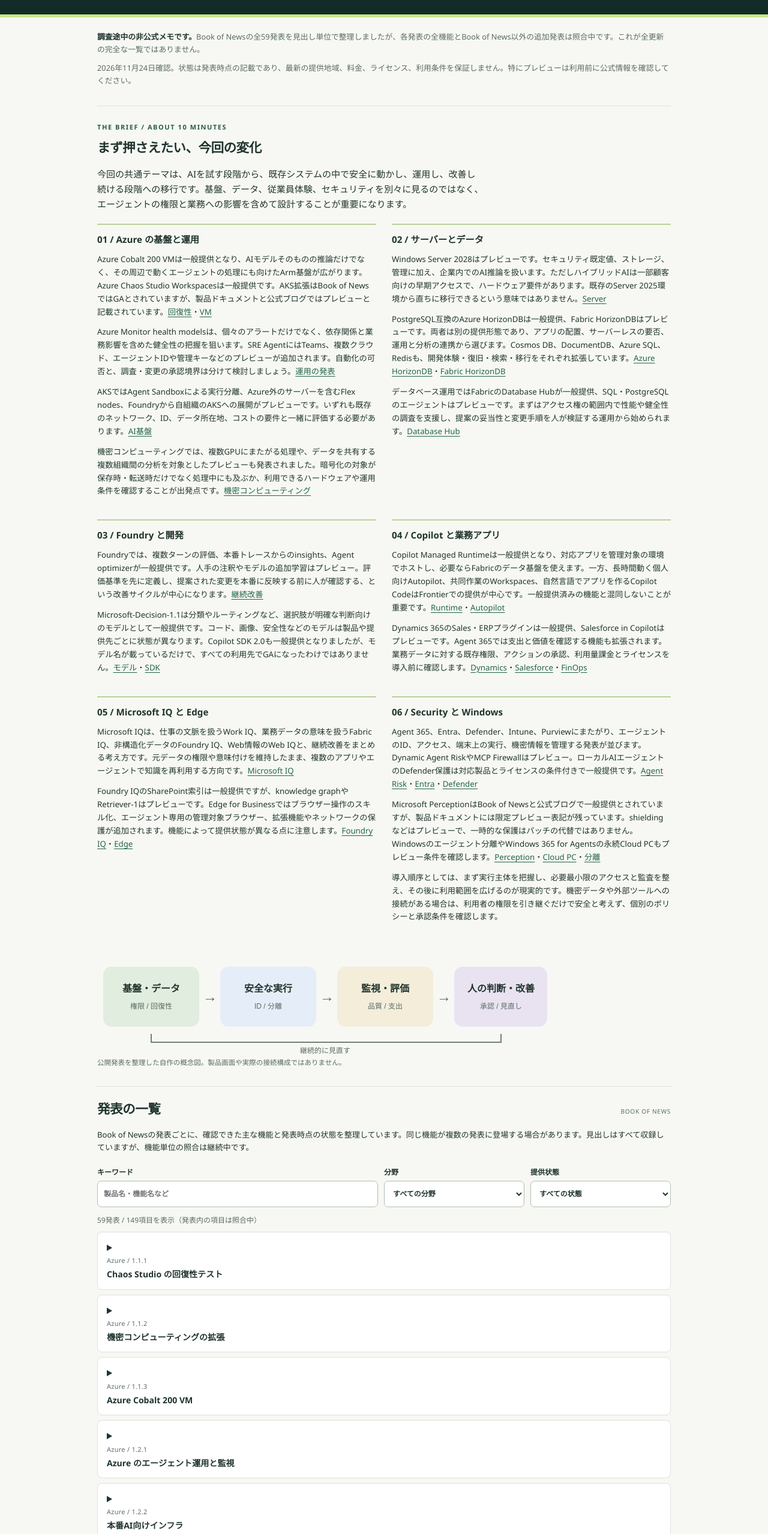
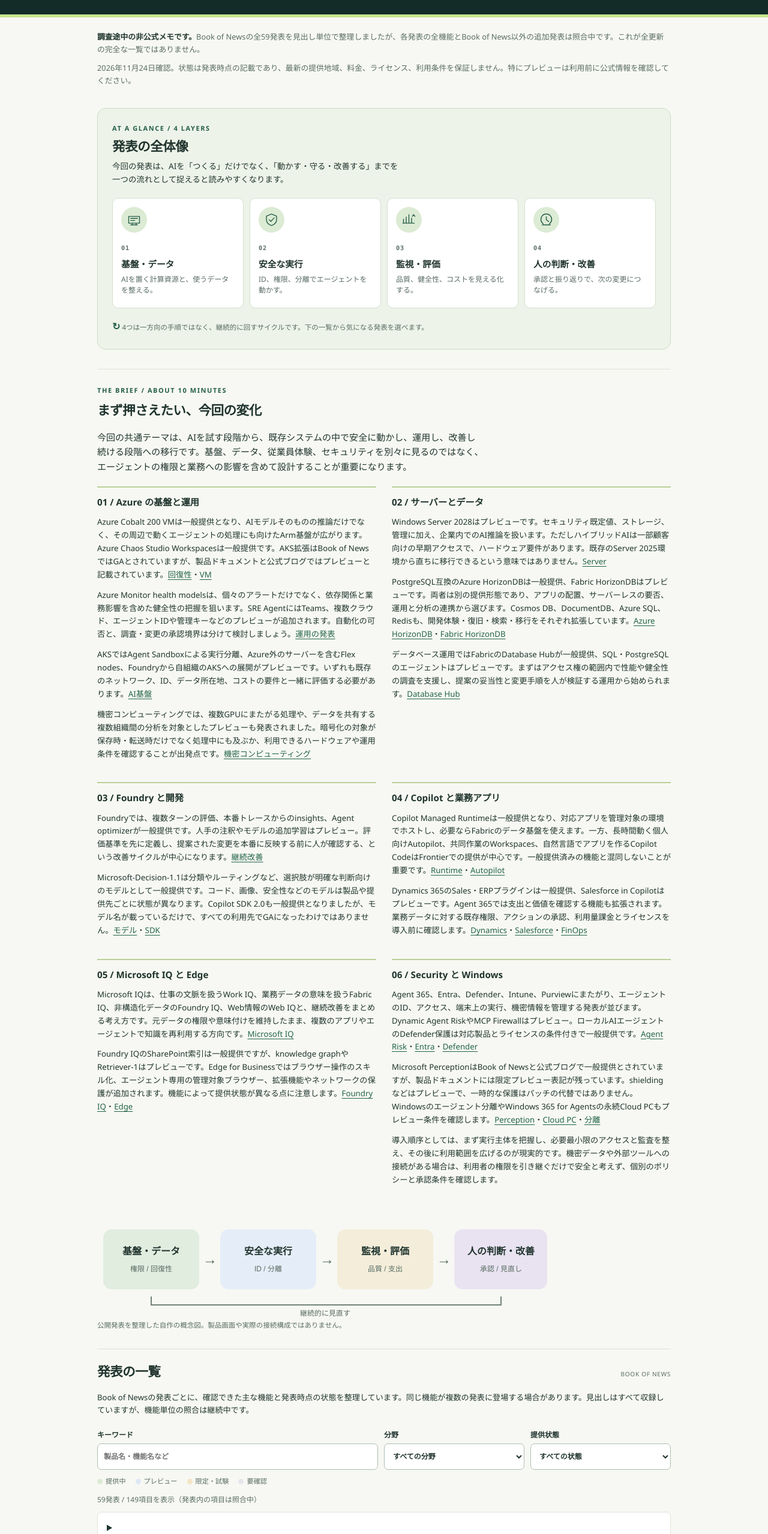
Before and after one commit to usagiandkamex/ignite-2026-memo, a website: page docs/updates.html in a window 1280 px wide. Shown: the part 242-2800 px from the top of the page at 60% size. Drawn offline with Linux system fonts and the light colour scheme.

Commit message:
Improve announcement page visual overview
Co-authored-by: copilot-swe-agent[bot] <198982749+Copilot@users.noreply.github.com>

```diff
--- a/docs/style.css
+++ b/docs/style.css
@@ -144,6 +144,19 @@ dialog p { font-size: .84rem; }
 .updates-page { max-width: 1000px; }
 .updates-intro { padding: 22px 0; color: var(--muted); font-size: .8rem; }
 .updates-intro strong { color: var(--ink); }
+.announcement-map { margin: 4px 0 32px; padding: 24px; background: #edf3e8; border: 1px solid #cbdcc5; border-radius: 14px; }
+.announcement-map > .eyebrow { color: var(--green); margin-bottom: 5px; }
+.announcement-map h2 { margin-bottom: 7px; }
+.announcement-map .updates-lead { max-width: 62ch; font-size: .84rem; }
+.announcement-map-grid { display: grid; grid-template-columns: repeat(4, 1fr); gap: 10px; margin-top: 20px; }
+.announcement-step { display: flex; flex-direction: column; gap: 10px; min-height: 184px; padding: 14px; background: #fff; border: 1px solid #d5e0d1; border-radius: 10px; }
+.announcement-icon { display: grid; place-items: center; width: 43px; height: 43px; border-radius: 50%; background: #dcebd4; color: var(--green); }
+.announcement-icon svg { width: 27px; height: 27px; fill: none; stroke: currentColor; stroke-linecap: round; stroke-linejoin: round; stroke-width: 2.5; }
+.step-number { color: var(--muted); font: 700 .64rem Consolas, monospace; letter-spacing: .08em; }
+.announcement-step h3 { margin: 3px 0 5px; font-size: .92rem; }
+.announcement-step p { margin: 0; color: var(--muted); font-size: .75rem; line-height: 1.55; }
+.map-caption { margin: 17px 0 0; color: var(--muted); font-size: .72rem; }
+.map-caption span { color: var(--green); font-size: 1rem; font-weight: 700; }
 .updates-reading { border-top: 1px solid var(--line); padding-top: 26px; }
 .updates-reading > .eyebrow { color: var(--green); }
 .updates-lead { font-size: .94rem; max-width: 75ch; }
@@ -160,6 +173,13 @@ dialog p { font-size: .84rem; }
 .update-filters { display: grid; grid-template-columns: 2fr 1fr 1fr; gap: 10px; margin: 20px 0 12px; }
 .update-filters label { display: grid; gap: 4px; font-size: .75rem; font-weight: 700; }
 .update-filters input, .update-filters select { width: 100%; min-width: 0; height: 44px; padding: 7px 10px; background: white; border: 1px solid #aebfb2; border-radius: 7px; color: var(--ink); }
+.status-legend { display: flex; flex-wrap: wrap; gap: 7px 16px; margin: -2px 0 12px; color: var(--muted); font-size: .7rem; }
+.status-legend span { display: inline-flex; align-items: center; gap: 5px; }
+.status-dot { width: 9px; height: 9px; border-radius: 50%; background: #aeb8b0; }
+.status-dot.ready, .update-badge.ready { background: #dcebd4; color: #214e38; }
+.status-dot.preview, .update-badge.preview { background: #dce8f5; color: #28527a; }
+.status-dot.limited, .update-badge.limited { background: #f5e5c4; color: #765317; }
+.status-dot.verify, .update-badge.verify { background: #e8e4ed; color: #5b506b; }
 #update-count { font-size: .75rem; color: var(--muted); }
 #update-results { display: grid; gap: 8px; }
 .update-card { border: 1px solid var(--line); border-radius: 8px; background: white; }
@@ -195,7 +215,9 @@ dialog p { font-size: .84rem; }
   .track-label { width: 100%; }
   .track-label select { flex: 1; min-width: 0; }
   .event .event-title { font-size: .7rem; }
-  .brief-grid, .update-filters { grid-template-columns: 1fr; }
+  .announcement-map { padding: 19px 15px; }
+  .announcement-map-grid, .brief-grid, .update-filters { grid-template-columns: 1fr; }
+  .announcement-step { min-height: 0; flex-direction: row; align-items: flex-start; }
   .brief-grid { gap: 2px; }
   .updates-diagram { overflow-x: auto; }
   .updates-diagram svg { min-width: 520px; }
--- a/docs/updates.html
+++ b/docs/updates.html
@@ -23,6 +23,38 @@
     <section class="updates-intro">
       <p><strong>調査途中の非公式メモです。</strong>Book of Newsの全59発表を見出し単位で整理しましたが、各発表の全機能とBook of News以外の追加発表は照合中です。これが全更新の完全な一覧ではありません。</p>
       <p>2026年11月24日確認。状態は発表時点の記載であり、最新の提供地域、料金、ライセンス、利用条件を保証しません。特にプレビューは利用前に公式情報を確認してください。</p>
+    </section>
+    <section class="announcement-map" aria-labelledby="announcement-map-title">
+      <p class="eyebrow">AT A GLANCE / 4 LAYERS</p>
+      <h2 id="announcement-map-title">発表の全体像</h2>
+      <p class="updates-lead">今回の発表は、AIを「つくる」だけでなく、「動かす・守る・改善する」までを一つの流れとして捉えると読みやすくなります。</p>
+      <div class="announcement-map-grid">
+        <article class="announcement-step">
+          <div class="announcement-icon" aria-hidden="true">
+            <svg viewBox="0 0 48 48" focusable="false"><path d="M8 14h32v20H8zM14 39h20M18 34v5m12-5v5M14 20h20M14 26h12" /></svg>
+          </div>
+          <div><span class="step-number">01</span><h3>基盤・データ</h3><p>AIを置く計算資源と、使うデータを整える。</p></div>
+        </article>
+        <article class="announcement-step">
+          <div class="announcement-icon" aria-hidden="true">
+            <svg viewBox="0 0 48 48" focusable="false"><path d="M24 7l15 6v10c0 9-6 15-15 18-9-3-15-9-15-18V13l15-6zM17 24l5 5 10-11" /></svg>
+          </div>
+          <div><span class="step-number">02</span><h3>安全な実行</h3><p>ID、権限、分離でエージェントを動かす。</p></div>
+        </article>
+        <article class="announcement-step">
+          <div class="announcement-icon" aria-hidden="true">
+            <svg viewBox="0 0 48 48" focusable="false"><path d="M8 34V22m8 12V16m8 18V9m8 25V19m8 15H6M34 14l4-5 4 5" /></svg>
+          </div>
+          <div><span class="step-number">03</span><h3>監視・評価</h3><p>品質、健全性、コストを見える化する。</p></div>
+        </article>
+        <article class="announcement-step">
+          <div class="announcement-icon" aria-hidden="true">
+            <svg viewBox="0 0 48 48" focusable="false"><path d="M15 36a16 16 0 1 1 18 0M24 24v-9m0 9l7 5M12 39h24" /></svg>
+          </div>
+          <div><span class="step-number">04</span><h3>人の判断・改善</h3><p>承認と振り返りで、次の変更につなげる。</p></div>
+        </article>
+      </div>
+      <p class="map-caption"><span aria-hidden="true">↻</span> 4つは一方向の手順ではなく、継続的に回すサイクルです。下の一覧から気になる発表を選べます。</p>
     </section>
     <section class="updates-reading" aria-labelledby="brief-title">
       <p class="eyebrow">THE BRIEF / ABOUT 10 MINUTES</p>
@@ -85,6 +117,12 @@
         <label>分野<select id="update-topic"><option value="">すべての分野</option></select></label>
         <label>提供状態<select id="update-status"><option value="">すべての状態</option><option>GA</option><option>提供中</option><option>プレビュー</option><option>限定プレビュー</option><option>パイロット</option><option>Frontier</option><option>今後</option><option>未確認</option><option>要確認</option></select></label>
       </div>
+      <div class="status-legend" aria-label="提供状態の見方">
+        <span><i class="status-dot ready" aria-hidden="true"></i>提供中</span>
+        <span><i class="status-dot preview" aria-hidden="true"></i>プレビュー</span>
+        <span><i class="status-dot limited" aria-hidden="true"></i>限定・試験</span>
+        <span><i class="status-dot verify" aria-hidden="true"></i>要確認</span>
+      </div>
       <p id="update-count" role="status" aria-live="polite">発表一覧を読み込んでいます。</p>
       <p id="update-error" class="error" hidden></p>
       <div id="update-results"></div>
--- a/docs/updates.js
+++ b/docs/updates.js
@@ -21,6 +21,13 @@ function createLink(text, href) {
   return link;
 }
 
+function statusClass(status) {
+  if (["GA", "提供中"].includes(status)) return "ready";
+  if (status === "プレビュー") return "preview";
+  if (["限定プレビュー", "パイロット", "Frontier"].includes(status)) return "limited";
+  return "verify";
+}
+
 function renderAnnouncements(announcements, container) {
   const fragment = document.createDocumentFragment();
   for (const {number, title, source, items} of announcements) {
@@ -38,7 +45,7 @@ function renderAnnouncements(announcements, container) {
     for (const [status, text] of items) {
       const item = document.createElement("li");
       const badge = document.createElement("span");
-      badge.className = "update-badge";
+      badge.className = `update-badge ${statusClass(status)}`;
       badge.textContent = status;
       item.append(badge, document.createTextNode(` ${text}`));
       list.append(item);
```
Also changed, not shown: tests/updates.test.mjs (+12 -0 lines).
